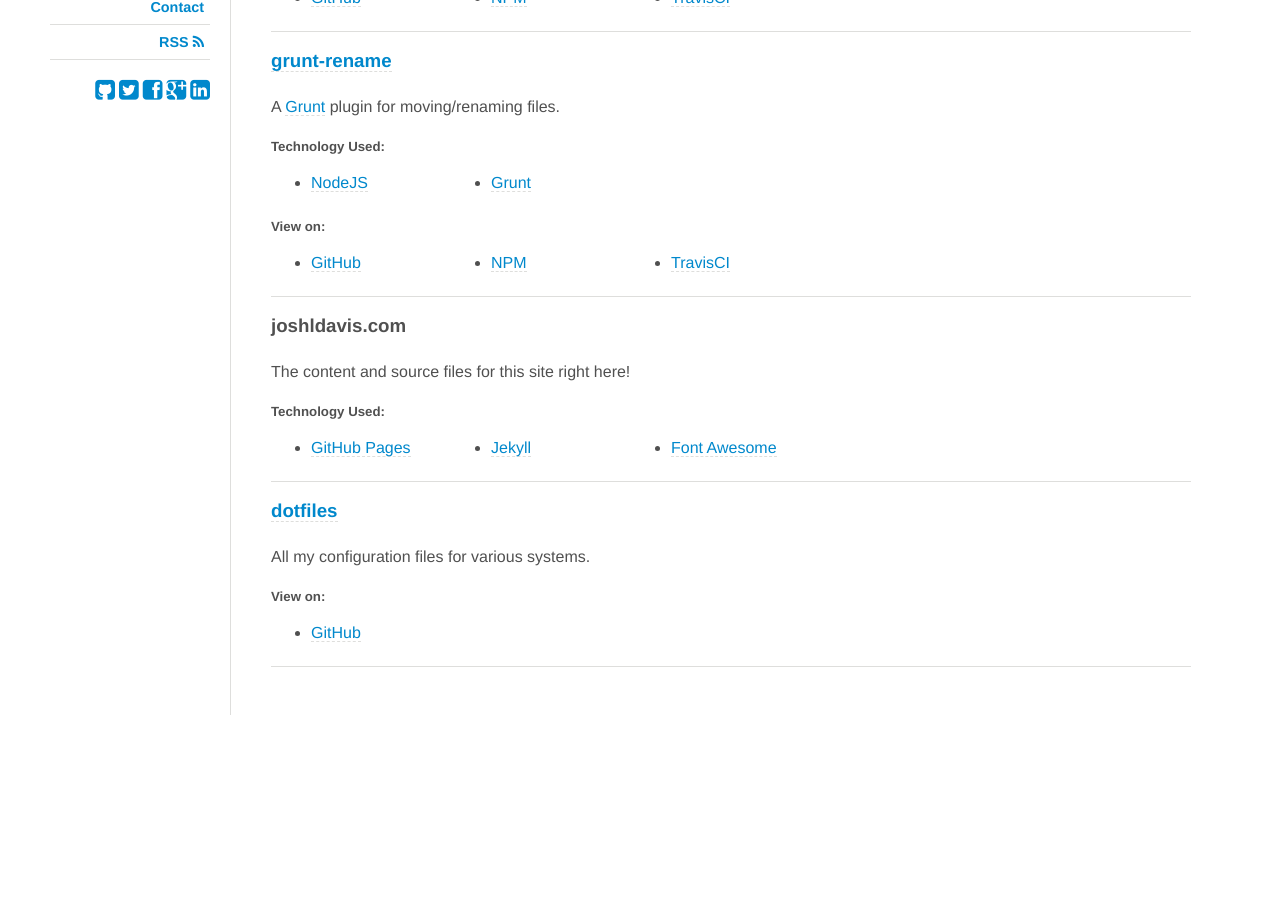
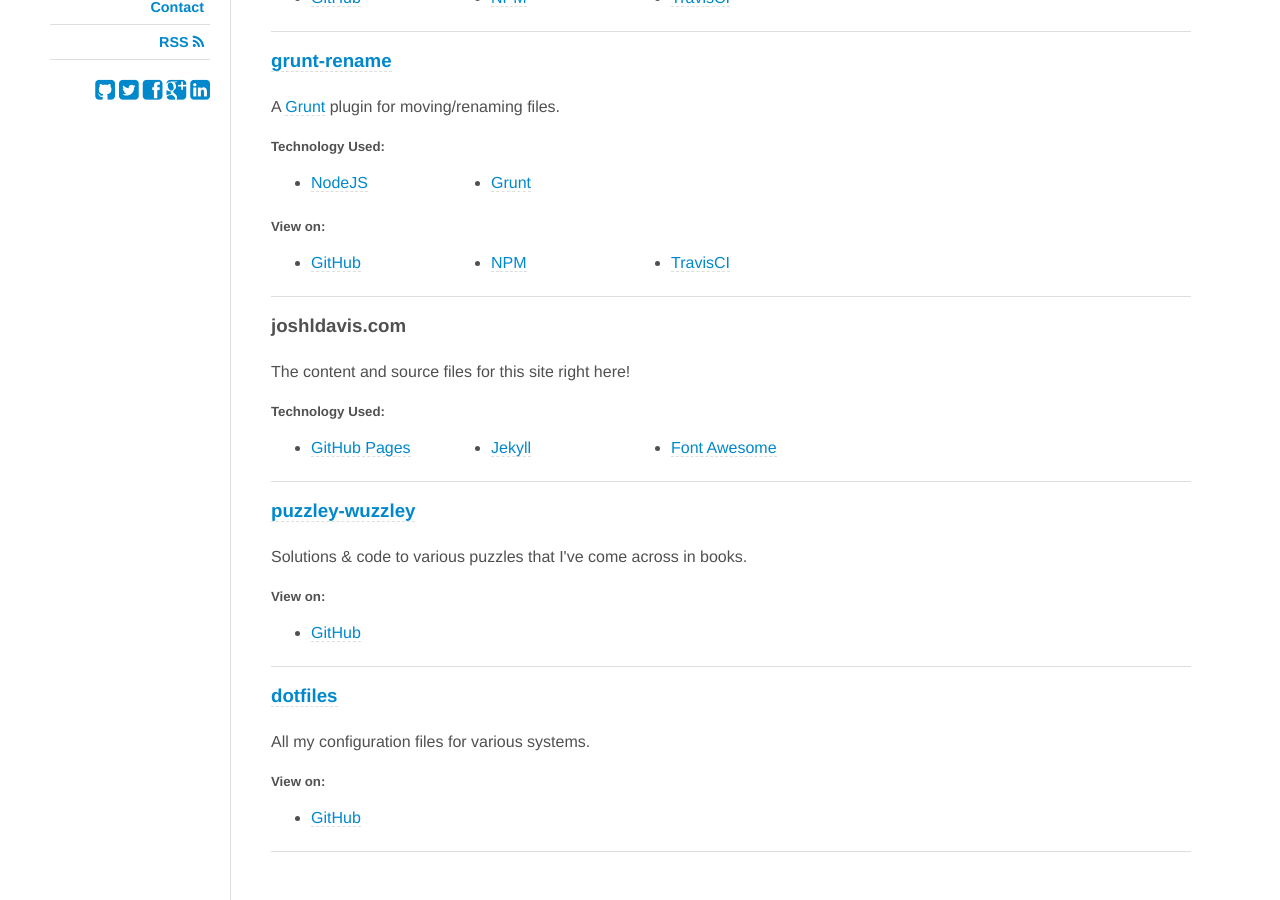
Before and after one commit to jdavis/jdavis.github.com, a Jekyll site: the page built from projects.html, in a window 1280 px wide and 900 px high, scrolled down 582 px. Built offline with Jekyll 4.4.1, drawn with Linux system fonts in a browser that asks for light colours; some web fonts are replaced; Markdown is read by kramdown in place of the engine named in the settings; before the commit the page ends 1297 px from its top, so only the background shows below that.

Commit message:
Add puzzley-wuzzley to /projects/ page

```diff
--- a/projects.html
+++ b/projects.html
@@ -88,6 +88,19 @@
 </div>
 
 <div class="project">
+    <h3><a href="https://github.com/jdavis/puzzley-wuzzley">puzzley-wuzzley</a></h3>
+
+    <p>
+        Solutions & code to various puzzles that I've come across in books.
+    </p>
+
+    <h5 class="links">View on:</h5>
+    <ul class="pretty">
+        <li><a title="GitHub" href="https://github.com/jdavis/puzzley-wuzzley">GitHub</a></li>
+    </ul>
+</div>
+
+<div class="project">
     <h3><a href="https://github.com/jdavis/dotfiles">dotfiles</a></h3>
 
     <p>
```
